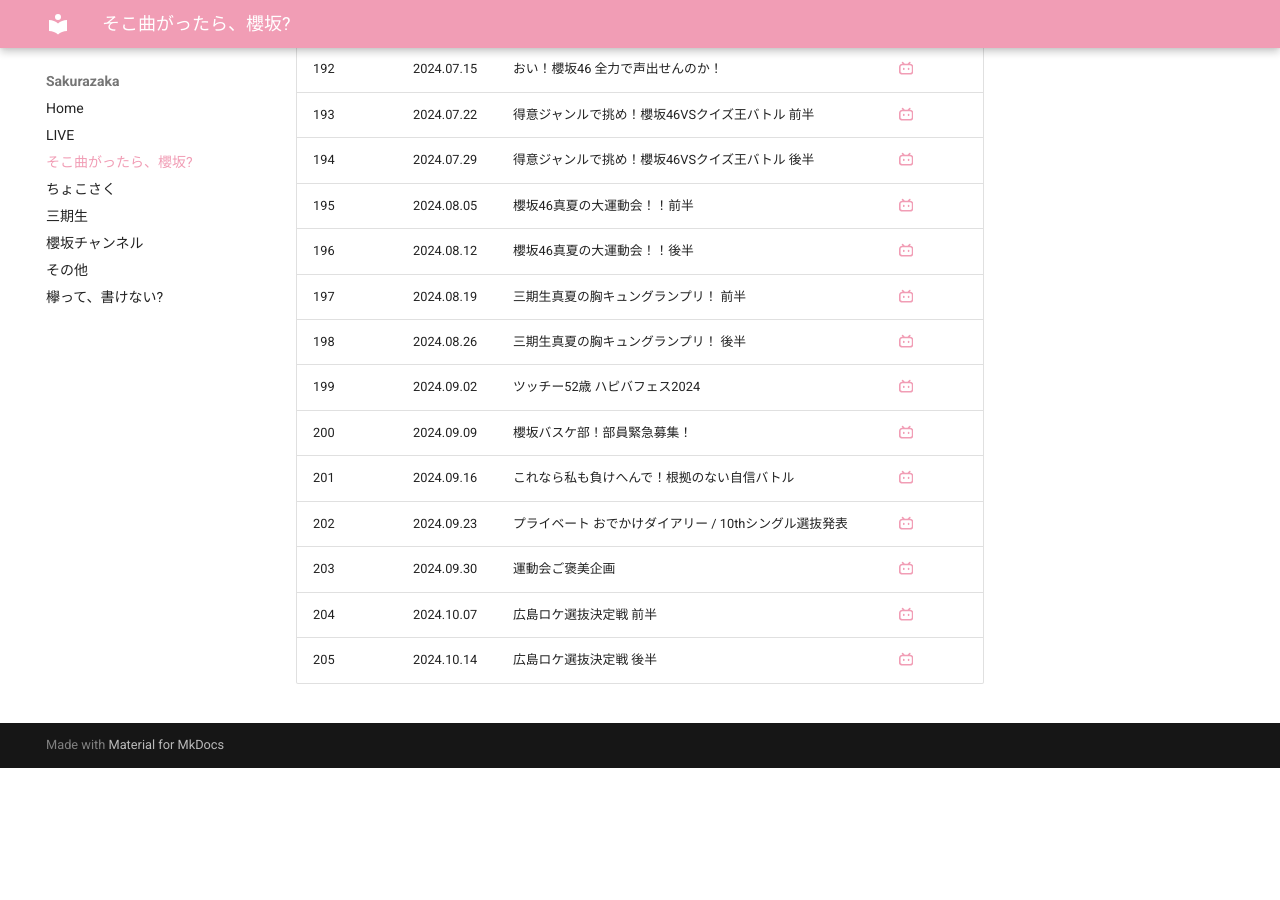
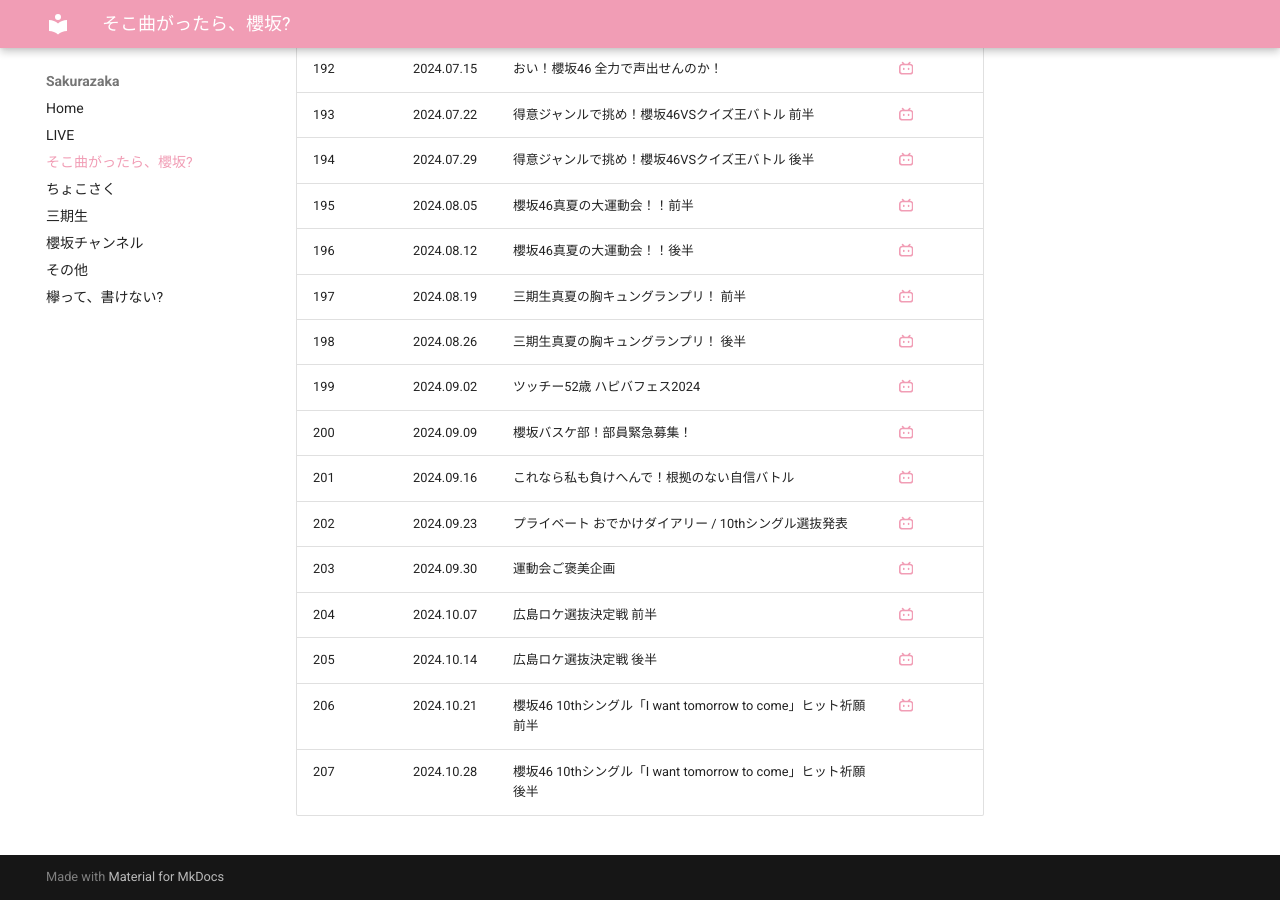
Before and after one commit to aki-192/sakura, an MkDocs documentation site: the page built from docs/sokosaku.md, in a window 1280 px wide and 900 px high, scrolled down 9150 px. Built offline with MkDocs 1.6.1 and Material for MkDocs 9.7.7, drawn with Linux system fonts in a browser that asks for light colours; before the commit the page ends 9918 px from its top, so only the background shows below that.

Commit message:
Update sokosaku.md

```diff
--- a/docs/sokosaku.md
+++ b/docs/sokosaku.md
@@ -211,3 +211,5 @@ title: そこ曲がったら、櫻坂?
 | 203 | 2024.09.30 | 運動会ご褒美企画 | [:simple-bilibili:](https://www.bilibili.com/video/BV12g4gecE9q/) |
 | 204 | 2024.10.07 | 広島ロケ選抜決定戦 前半 | [:simple-bilibili:](https://www.bilibili.com/video/BV1eF2KYcEQA/) |
 | 205 | 2024.10.14 | 広島ロケ選抜決定戦 後半 | [:simple-bilibili:](https://www.bilibili.com/video/BV19VmTYPE4G/) |
+| 206 | 2024.10.21 | 櫻坂46 10thシングル「I want tomorrow to come」ヒット祈願 前半 | [:simple-bilibili:](https://www.bilibili.com/video/BV1jqyxYSEL4/) |
+| 207 | 2024.10.28 | 櫻坂46 10thシングル「I want tomorrow to come」ヒット祈願 後半 |  |
```
